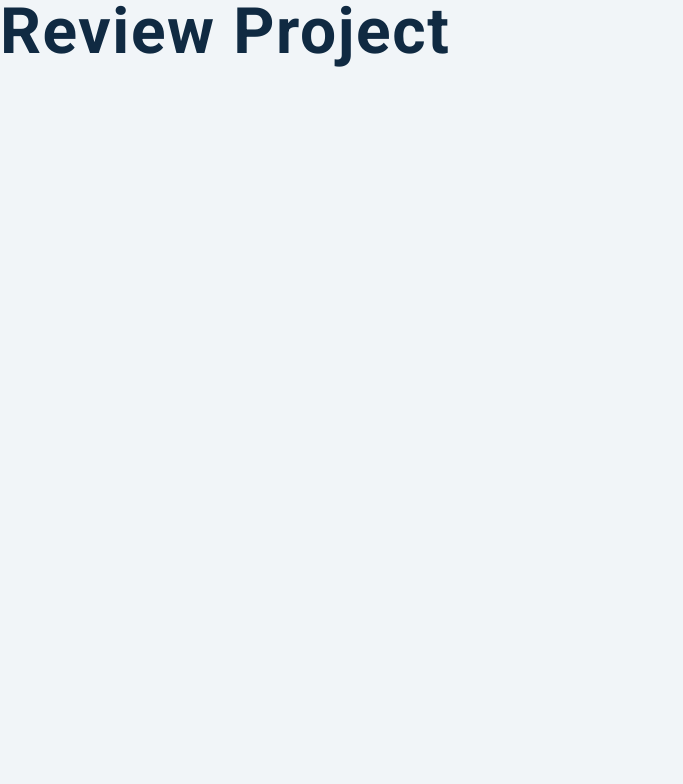
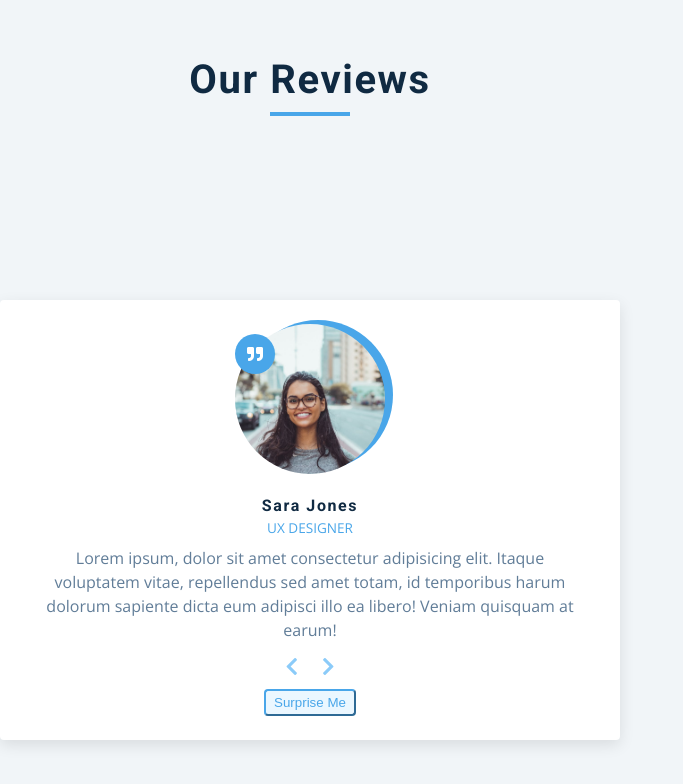
Before and after one commit to dononichols/Reviews-domPractice, a plain HTML site: page index.html in a window 1280 px wide. Shown: the whole page, without its empty margins (0-683 px from the left). Drawn offline with nearby package versions, Linux system fonts and the light colour scheme.

Commit message:
Reviews domPractice - html complete..v.136

```diff
--- a/index.html
+++ b/index.html
@@ -14,7 +14,55 @@
     <link rel="stylesheet" href="styles.css" />
   </head>
   <body>
-    <h1>review project</h1>
+
+
+    <main class="container">
+      <!-- title -->
+      <div class="title">
+        <h2>Our Reviews</h2>
+        <div class="underline"></div>
+      </div>
+
+      <!-- review -->
+      <article class="review">
+        <div class="img-container">
+          <img src="person-1.jpeg" id="person-img" alt=""/>
+        </div>
+        <h4 id="author">Sara Jones</h4>
+        <p id="job">UX Designer</p>
+        <p id="info">
+          Lorem ipsum, dolor sit amet consectetur adipisicing elit. Itaque voluptatem vitae, repellendus sed amet totam, id temporibus harum dolorum sapiente dicta eum adipisci illo ea libero! Veniam quisquam at earum!
+        </p>
+
+        <!-- prev/next buttons -->
+        <div class="button">
+          <button class="prev-btn">
+            <i class="fas fa-chevron-left"></i>
+          </button>
+          <!--  -->
+          <button class="prev-btn">
+            <i class="fas fa-chevron-right"></i>
+          </button>
+        </div>
+
+        <!-- random button -->
+        <button class="random-btn">surprise me</button>
+      </article>
+
+
+    </main>
+
+
+
+
+
+
+
+
+
+
+
+
     <!-- javascript -->
     <script src="app.js"></script>
   </body>
```
